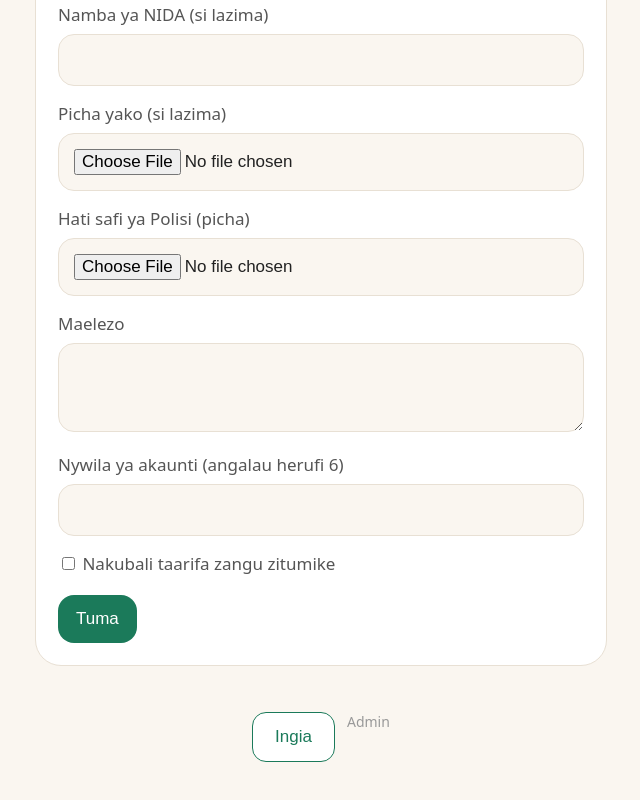
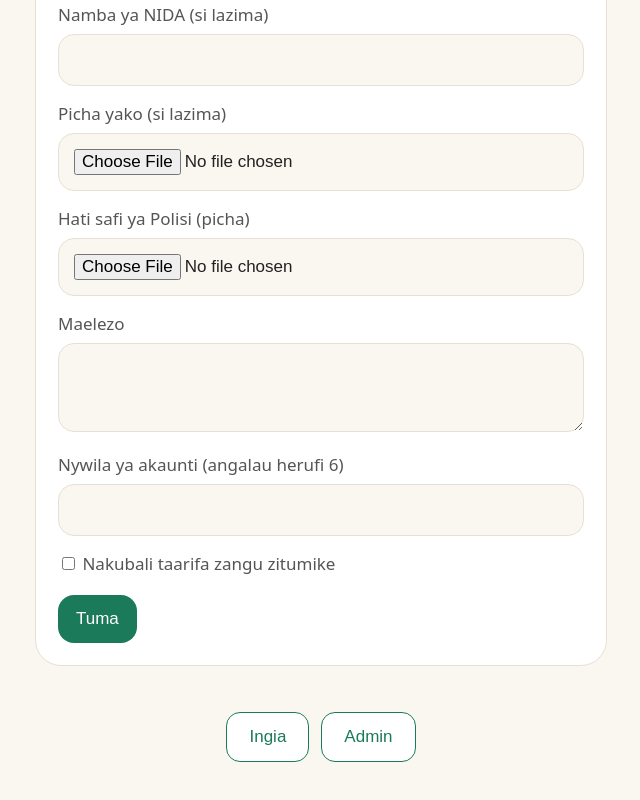
Before and after one commit to alimbaga05/Home--Conect, a website: page public/index.html in a window 1280 px wide. Shown: the part 1559-2359 px from the top of the page, without its empty margins (319-959 px from the left). Drawn offline with Linux system fonts and the light colour scheme; no server answers.

Commit message:
Update index.html

```diff
--- a/public/index.html
+++ b/public/index.html
@@ -10,7 +10,7 @@
 <div class="tog"><div class="two"><button data-t="worker" id="tw">Natafuta kazi</button><button data-t="employer" id="te">Nahitaji msaidizi</button></div>
 <button data-t="find" id="tf">Wafanyakazi walio tayari</button></div>
 <main id="main"></main>
-<footer><buttondata-t="admin" class="lnk">Admin</button></footer>
+<footer><button data-t="admin" class="lnk">Admin</button></footer>
 <a class="wa tel" href="tel:+255712345678">📞 Piga simu</a>
 <a id="wa" class="wa" target="_blank" rel="noopener">💬 WhatsApp</a>
 <script src="app.js"></script></body></html>
```
